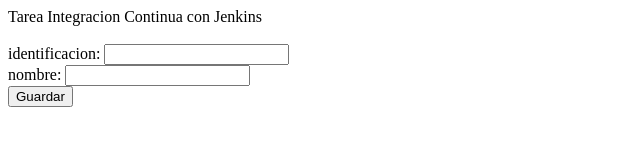
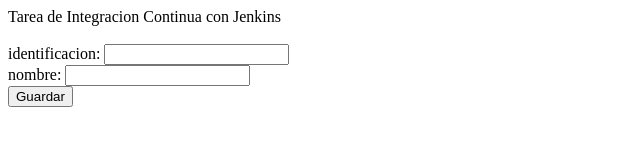
Before and after one commit to b1010011010/pruebaCI, a plain HTML site: page web/index.html in a window 1280 px wide. Shown: the full height of the page, 0-640 px from the left. Drawn offline with Linux system fonts and the light colour scheme.

Commit message:
test nombre

```diff
--- a/web/index.html
+++ b/web/index.html
@@ -6,13 +6,13 @@
 -->
 <html>
     <head>
-        <title>Tarea Ingenieria de Software IC</title>
+        <title>Tarea Ingenieria de Software Integracion Continua</title>
         <meta charset="UTF-8">
         <meta name="viewport" content="width=device-width, initial-scale=1.0">
     </head>
     <body>
         <form action="ServletApp" method="POST">
-        <div>Tarea Integracion Continua con Jenkins</div>
+        <div>Tarea de Integracion Continua con Jenkins</div>
         <br/>
         identificacion: <input type="text" name="identificacion"/> <br/>
 
```
